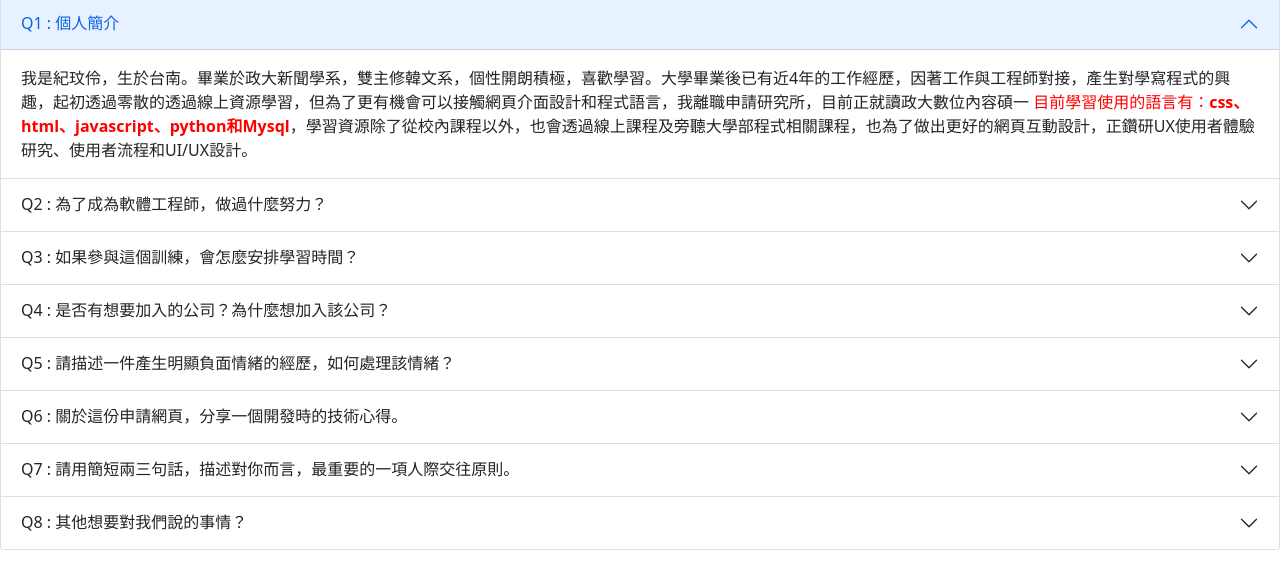
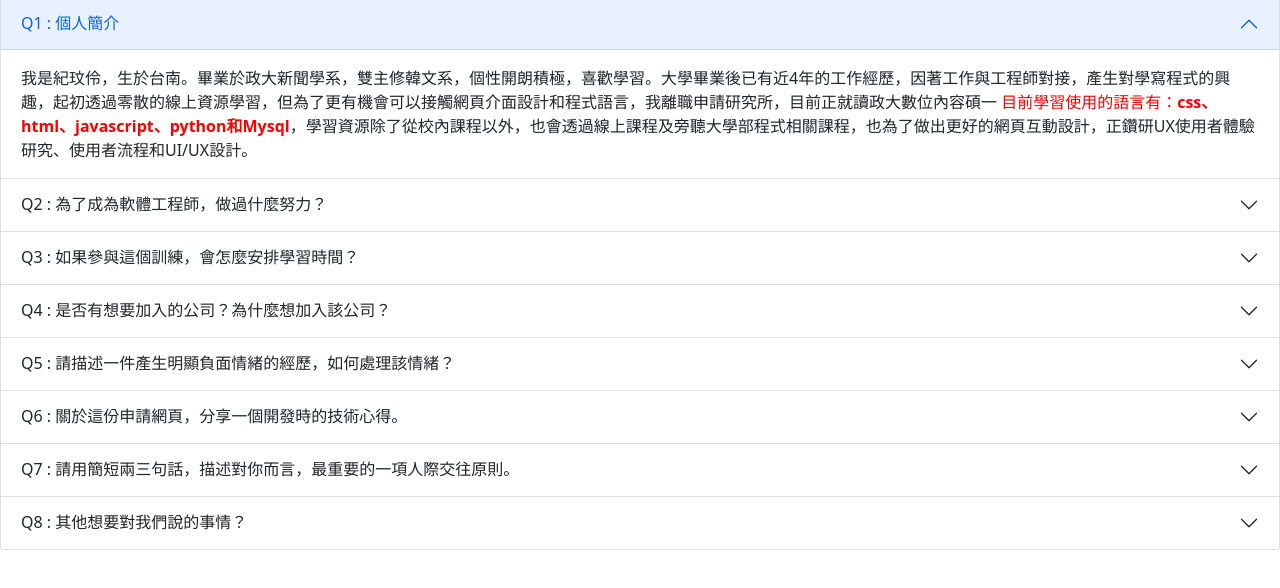
Before and after one commit to chiwenling/wenling.github.io, a plain HTML site: page WenlingCV.html in a window 1280 px wide. Shown: the part 48-636 px from the top of the page. Drawn offline with nearby package versions, Linux system fonts and the light colour scheme.

Commit message:
new
new one

```diff
--- a/WenlingCV.html
+++ b/WenlingCV.html
@@ -21,7 +21,7 @@
               </h2>
               <div id="collapseOne" class="accordion-collapse collapse show" aria-labelledby="one" data-bs-parent="#application">
                 <div class="accordion-body">
-                  我是紀玟伶，生於台南。畢業於政大新聞學系，雙主修韓文系，個性開朗積極，喜歡學習。大學畢業後已有近4年的工作經歷，因著工作與工程師對接，產生對學寫程式的興趣，起初透過零散的透過線上資源學習，但為了更有機會可以接觸網頁介面設計和程式語言，我離職申請研究所，目前正就讀政大數位內容碩一
+                  我是紀玟伶，生於台南。畢業於政大新聞學系，雙主修韓文系，個性開朗積極，喜歡學習。大學畢業後已有近4年的工作經歷，因著工作與工程師對接，產生對學寫程式的興趣，起初透過零散的線上資源學習，但為了更有機會可以接觸網頁介面設計和程式語言，我離職申請研究所，目前正就讀政大數位內容碩一
                   <span style="color: red;">目前學習使用的語言有：<strong>css、html、javascript、python和Mysql</strong></span>，學習資源除了從校內課程以外，也會透過線上課程及旁聽大學部程式相關課程，也為了做出更好的網頁互動設計，正鑽研UX使用者體驗研究、使用者流程和UI/UX設計。
                 </div>
               </div>
```
Also changed, not shown: 1 other file.
